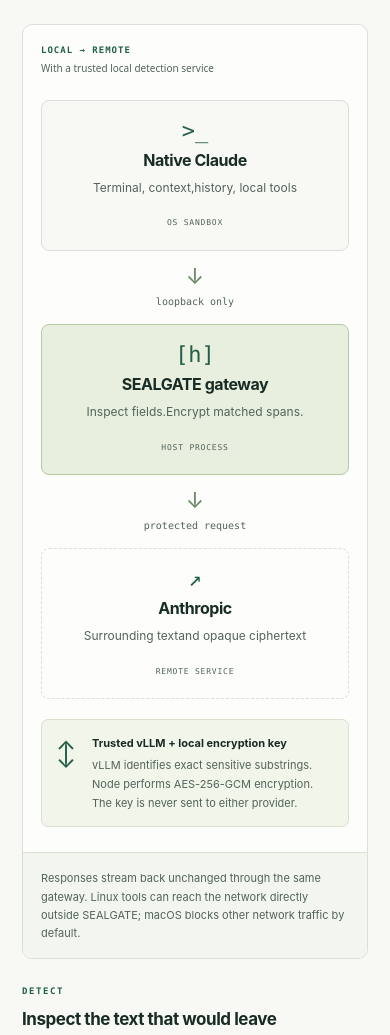
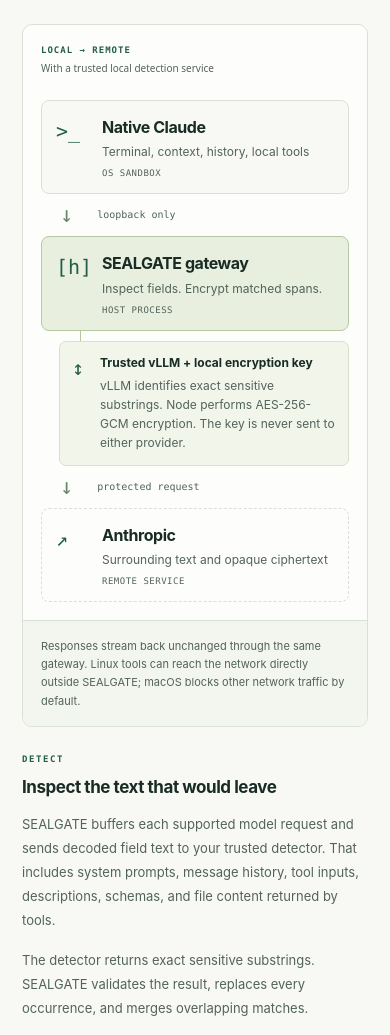
Before and after one commit to madeye/sealgate, a website: page site/index.html in a window 390 px wide. Shown: the part 3832-4867 px from the top of the page. Drawn offline with Linux system fonts and the light colour scheme.

Commit message:
fix: compact architecture diagram on mobile (#5)

```diff
--- a/site/index.html
+++ b/site/index.html
@@ -254,7 +254,7 @@ sealgate claude</code></pre>
             <div class="flow-node">
               <span class="node-icon" aria-hidden="true">&gt;_</span>
               <h3>Native Claude</h3>
-              <p>Terminal, context,<br />history, local tools</p>
+              <p>Terminal, context,<br /> history, local tools</p>
               <span class="node-tag">OS SANDBOX</span>
             </div>
             <div class="flow-arrow" aria-hidden="true">
@@ -263,8 +263,19 @@ sealgate claude</code></pre>
             <div class="flow-node gateway-node">
               <span class="node-icon" aria-hidden="true">[h]</span>
               <h3>SEALGATE gateway</h3>
-              <p>Inspect fields.<br />Encrypt matched spans.</p>
+              <p>Inspect fields.<br /> Encrypt matched spans.</p>
               <span class="node-tag">HOST PROCESS</span>
+            </div>
+            <div class="detector-branch">
+              <span aria-hidden="true">↕&#xfe0e;</span>
+              <div>
+                <strong>Trusted vLLM + local encryption key</strong>
+                <p>
+                  vLLM identifies exact sensitive substrings. Node performs
+                  AES-256-GCM encryption. The key is never sent to either
+                  provider.
+                </p>
+              </div>
             </div>
             <div class="flow-arrow" aria-hidden="true">
               →<small>protected request</small>
@@ -272,19 +283,8 @@ sealgate claude</code></pre>
             <div class="flow-node remote-node">
               <span class="node-icon" aria-hidden="true">↗</span>
               <h3>Anthropic</h3>
-              <p>Surrounding text<br />and opaque ciphertext</p>
+              <p>Surrounding text<br /> and opaque ciphertext</p>
               <span class="node-tag">REMOTE SERVICE</span>
-            </div>
-          </div>
-          <div class="detector-branch">
-            <span aria-hidden="true">↕</span>
-            <div>
-              <strong>Trusted vLLM + local encryption key</strong>
-              <p>
-                vLLM identifies exact sensitive substrings. Node performs
-                AES-256-GCM encryption. The key is never sent to either
-                provider.
-              </p>
             </div>
           </div>
           <figcaption>
--- a/site/styles.css
+++ b/site/styles.css
@@ -517,10 +517,12 @@ pre code {
   margin-top: 5px;
 }
 .detector-branch {
+  grid-column: 2 / 5;
+  grid-row: 2;
   display: flex;
   gap: 16px;
   max-width: 465px;
-  margin: 22px auto 25px;
+  margin: 12px auto 25px;
   border: 1px solid #d7e1cb;
   background: #f1f5ea;
   border-radius: 7px;
@@ -962,39 +964,91 @@ footer a {
     font-size: 10px;
   }
   .flow-row {
-    grid-template-columns: 1fr;
-    gap: 14px;
+    grid-template-columns: minmax(0, 1fr);
+    gap: 0;
   }
   .flow-node {
-    padding: 17px;
+    display: grid;
+    grid-template-columns: 36px minmax(0, 1fr);
+    column-gap: 10px;
+    padding: 15px 14px;
+    text-align: left;
+  }
+  .flow-node h3,
+  .flow-node p,
+  .flow-node .node-tag {
+    grid-column: 2;
+  }
+  .flow-node h3 {
+    margin-bottom: 4px;
+    line-height: 1.4;
   }
   .flow-node p br {
     display: none;
   }
   .flow-node p {
-    margin-bottom: 8px;
+    font-size: 12px;
+    margin-bottom: 7px;
+    line-height: 1.6;
   }
-  .node-icon {
-    margin-bottom: 6px;
+  .flow-node .node-icon {
+    grid-column: 1;
+    grid-row: 1 / 4;
+    font-size: 20px;
+    line-height: 1.4;
+    margin: 0;
+    padding-top: 1px;
+  }
+  .flow-node .node-tag {
+    font-size: 9px;
+    letter-spacing: 0.5px;
   }
   .flow-arrow {
+    display: flex;
+    align-items: center;
+    gap: 12px;
+    padding: 10px 0 10px 19px;
     font-size: 0;
     line-height: 1;
   }
   .flow-arrow::before {
     content: "↓";
-    font-size: 22px;
+    font: 22px/1 var(--mono);
   }
   .flow-arrow small {
     font-size: 10px;
-    margin-top: 7px;
+    margin: 0;
   }
   .detector-branch {
-    margin-top: 20px;
-    padding: 14px;
+    grid-column: 1;
+    grid-row: auto;
+    position: relative;
+    gap: 10px;
+    margin: 10px 0 0 18px;
+    padding: 12px;
+  }
+  .detector-branch::before {
+    content: "";
+    position: absolute;
+    top: -11px;
+    left: 20px;
+    height: 10px;
+    border-left: 1px solid #b5c9a3;
+  }
+  .detector-branch > span {
+    flex: 0 0 18px;
+    font: 20px/1.4 var(--mono);
   }
   .detector-branch strong {
-    font-size: 11px;
+    font-size: 12px;
+    line-height: 1.5;
+  }
+  .detector-branch p {
+    font-size: 12px;
+    line-height: 1.6;
+  }
+  .flow-figure figcaption {
+    margin-top: 18px;
   }
   figcaption {
     margin: 0 -18px;
```
